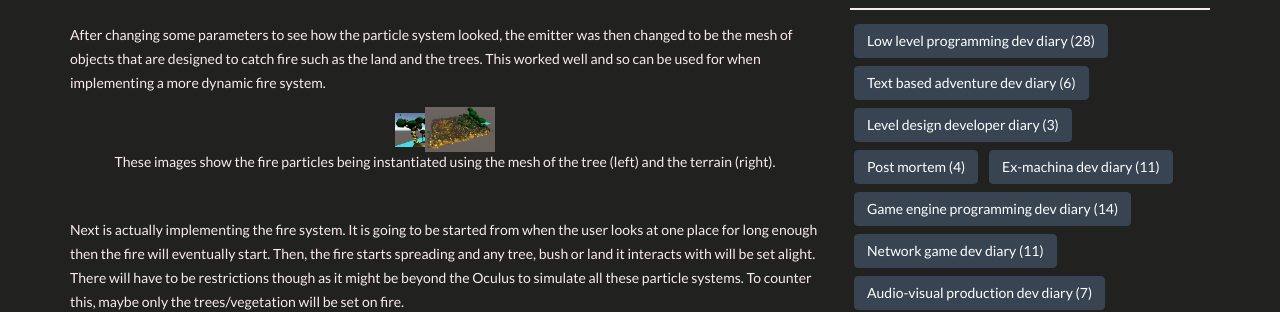
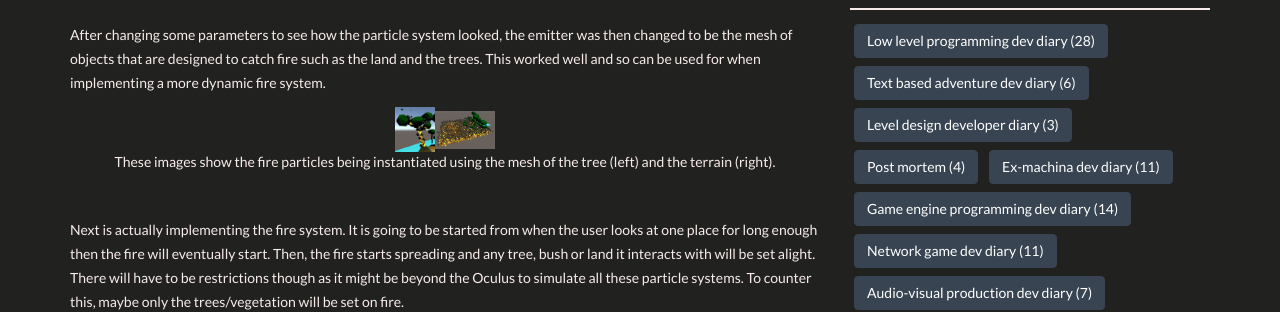
Before and after one commit to lbondi7/lbondi7.github.io, a Jekyll site: the page built from _posts/2020-02-12-avp-dd-Deforestation-4.markdown, in a window 1280 px wide and 900 px high, scrolled down 1013 px. Shown: the part 153-465 px from the top of the window. Built offline with Jekyll 4.4.1, drawn with Linux system fonts in a browser that asks for light colours; nearby versions of some CDN libraries.

Commit message:
Update 2020-02-12-avp-dd-Deforestation-4.markdown

```diff
--- a/_posts/2020-02-12-avp-dd-Deforestation-4.markdown
+++ b/_posts/2020-02-12-avp-dd-Deforestation-4.markdown
@@ -26,7 +26,7 @@ After changing some parameters to see how the particle system looked, the emitte
 
 <center>
 <figure class = "half">
-		<a href="/assets/img/blog/Uni/AVP/treeFire.jpg"><img src="/assets/img/blog/Uni/AVP/treeFire.jpg" width="30"></a><a href="/assets/img/blog/Uni/AVP/terrainFire.jpg"><img src="/assets/img/blog/Uni/AVP/terrainFire.jpg" width ="70"></a>
+		<a href="/assets/img/blog/Uni/AVP/treeFire.jpg"><img src="/assets/img/blog/Uni/AVP/treeFire.jpg" width="40"></a><a href="/assets/img/blog/Uni/AVP/terrainFire.jpg"><img src="/assets/img/blog/Uni/AVP/terrainFire.jpg" width ="60"></a>
 	    <figcaption>These images show the fire particles being instantiated using the mesh of the tree (left) and the terrain (right).</figcaption>
 	</figure>
 </center>
```
